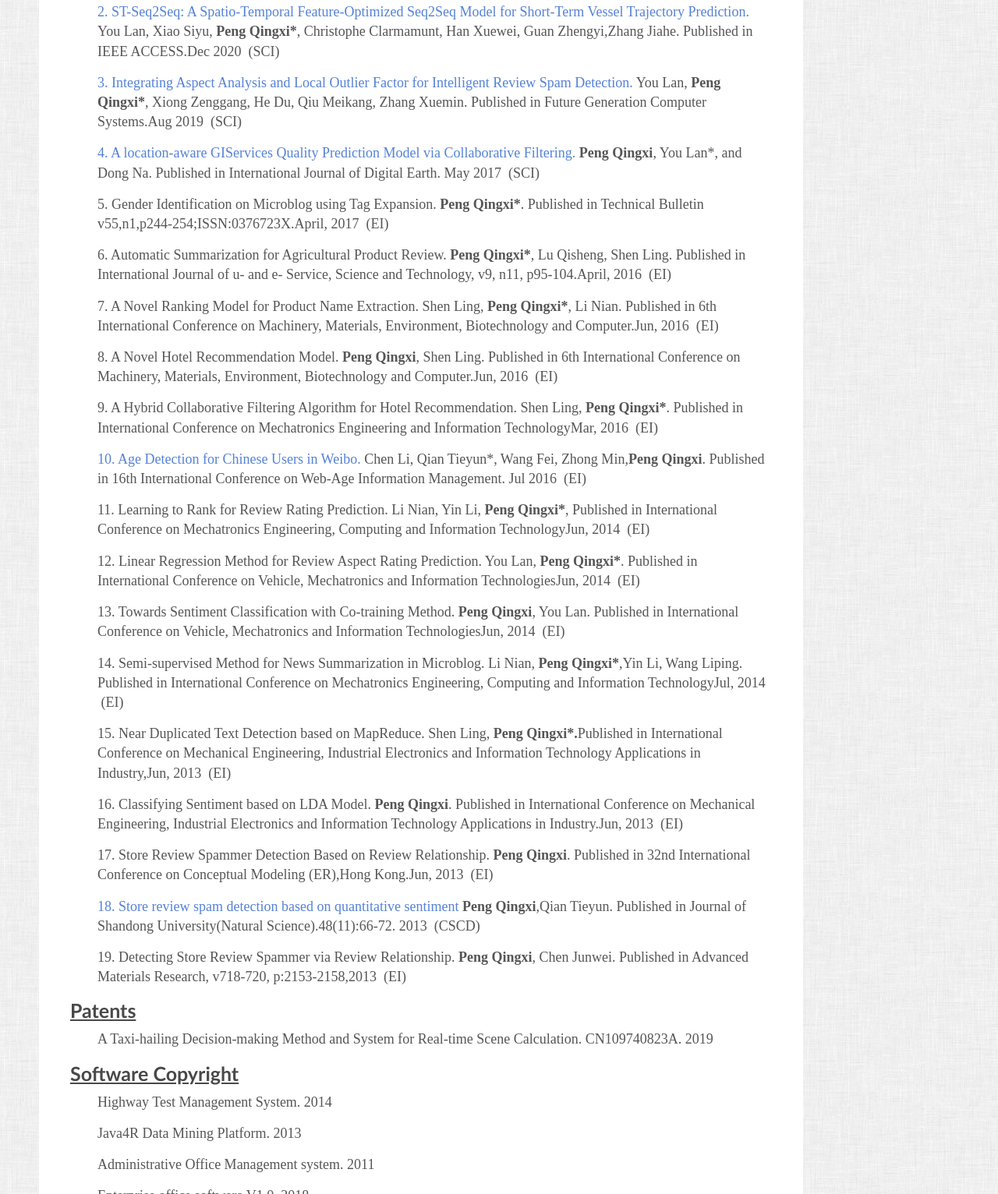
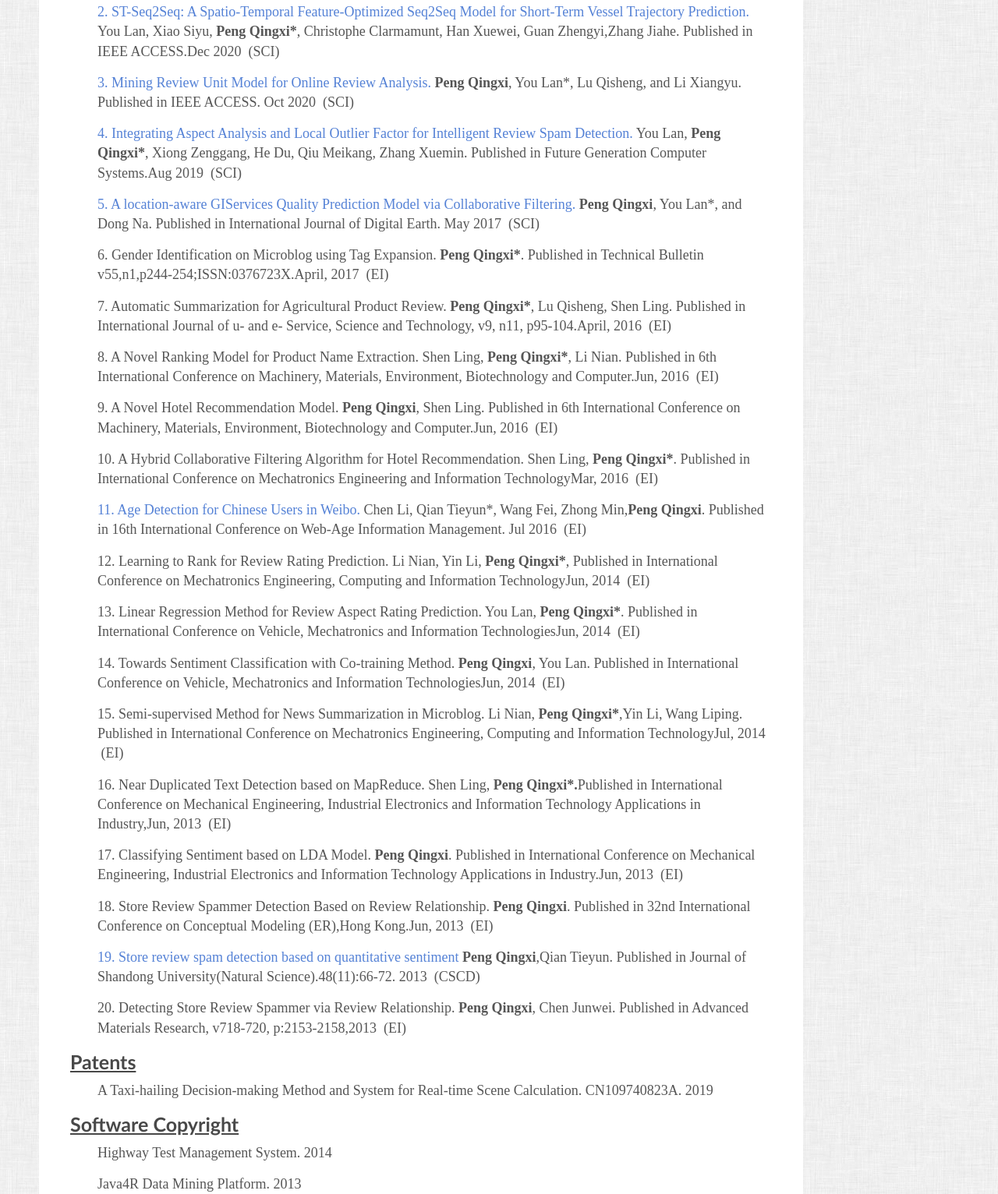
Before and after one commit to pengqingxi/pengqingxi.github.io, a plain HTML site: page index.html in a window 1280 px wide. Shown: the part 1003-2535 px from the top of the page at 78% size. Drawn offline with Linux system fonts and the light colour scheme; a web font is replaced by a local one.

Commit message:
Update index.html

```diff
--- a/index.html
+++ b/index.html
@@ -70,71 +70,75 @@
 
 			<p itemscope itemtype="http://schema.org/Article">
 			<span itemprop="name">
-			<a href="https://www.sciencedirect.com/science/article/abs/pii/S0167739X19307551" itemprop="url" title="Integrating Aspect Analysis and Local Outlier Factor for Intelligent Review Spam Detection">3. Integrating Aspect Analysis and Local Outlier Factor for Intelligent Review Spam Detection. </a></span>  You Lan, <strong>Peng Qingxi*</strong>, Xiong Zenggang, He Du, Qiu Meikang, Zhang Xuemin. Published in Future Generation Computer Systems.<span itemprop="datePublished">Aug 2019 &nbsp;(SCI)</span></p>
+			<a href="https://ieeexplore.ieee.org/abstract/document/9239937/" itemprop="url" title="Mining Review Unit Model for Online Review Analysis.">3. Mining Review Unit Model for Online Review Analysis.</a></span> <strong>Peng Qingxi</strong>, You Lan*, Lu Qisheng, and Li Xiangyu. Published in IEEE ACCESS. <span itemprop="datePublished">Oct 2020 &nbsp;(SCI)</span></p>
 
 			<p itemscope itemtype="http://schema.org/Article">
 			<span itemprop="name">
-			<a href="https://www.tandfonline.com/doi/full/10.1080/17538947.2017.1367041" itemprop="url" title="A location-aware GIServices Quality Prediction Model via Collaborative Filtering">4. A location-aware GIServices Quality Prediction Model via Collaborative Filtering. </a></span> <strong>Peng Qingxi</strong>, You Lan*, and Dong Na. Published in International Journal of Digital Earth. <span itemprop="datePublished">May 2017 &nbsp;(SCI)</span></p>
+			<a href="https://www.sciencedirect.com/science/article/abs/pii/S0167739X19307551" itemprop="url" title="Integrating Aspect Analysis and Local Outlier Factor for Intelligent Review Spam Detection">4. Integrating Aspect Analysis and Local Outlier Factor for Intelligent Review Spam Detection. </a></span>  You Lan, <strong>Peng Qingxi*</strong>, Xiong Zenggang, He Du, Qiu Meikang, Zhang Xuemin. Published in Future Generation Computer Systems.<span itemprop="datePublished">Aug 2019 &nbsp;(SCI)</span></p>
 
 			<p itemscope itemtype="http://schema.org/Article">
 			<span itemprop="name">
-			5. Gender Identification on Microblog using Tag Expansion. <strong>Peng Qingxi*</strong>. Published in Technical Bulletin v55,n1,p244-254;ISSN:0376723X.<span itemprop="datePublished">April, 2017 &nbsp;(EI)</span></p>
+			<a href="https://www.tandfonline.com/doi/full/10.1080/17538947.2017.1367041" itemprop="url" title="A location-aware GIServices Quality Prediction Model via Collaborative Filtering">5. A location-aware GIServices Quality Prediction Model via Collaborative Filtering. </a></span> <strong>Peng Qingxi</strong>, You Lan*, and Dong Na. Published in International Journal of Digital Earth. <span itemprop="datePublished">May 2017 &nbsp;(SCI)</span></p>
 
 			<p itemscope itemtype="http://schema.org/Article">
 			<span itemprop="name">
-			6. Automatic Summarization for Agricultural Product Review. <strong>Peng Qingxi*</strong>, Lu Qisheng, Shen Ling. Published in International Journal of u- and e- Service, Science and Technology, v9, n11, p95-104.<span itemprop="datePublished">April, 2016 &nbsp;(EI)</span></p>
+			6. Gender Identification on Microblog using Tag Expansion. <strong>Peng Qingxi*</strong>. Published in Technical Bulletin v55,n1,p244-254;ISSN:0376723X.<span itemprop="datePublished">April, 2017 &nbsp;(EI)</span></p>
 
 			<p itemscope itemtype="http://schema.org/Article">
 			<span itemprop="name">
-			7. A Novel Ranking Model for Product Name Extraction. Shen Ling, <strong>Peng Qingxi*</strong>, Li Nian. Published in 6th International Conference on Machinery, Materials, Environment, Biotechnology and Computer.<span itemprop="datePublished">Jun, 2016 &nbsp;(EI)</span></p>
+			7. Automatic Summarization for Agricultural Product Review. <strong>Peng Qingxi*</strong>, Lu Qisheng, Shen Ling. Published in International Journal of u- and e- Service, Science and Technology, v9, n11, p95-104.<span itemprop="datePublished">April, 2016 &nbsp;(EI)</span></p>
 
 			<p itemscope itemtype="http://schema.org/Article">
 			<span itemprop="name">
-			8. A Novel Hotel Recommendation Model. <strong>Peng Qingxi</strong>, Shen Ling. Published in 6th International Conference on Machinery, Materials, Environment, Biotechnology and Computer.<span itemprop="datePublished">Jun, 2016 &nbsp;(EI)</span></p>
+			8. A Novel Ranking Model for Product Name Extraction. Shen Ling, <strong>Peng Qingxi*</strong>, Li Nian. Published in 6th International Conference on Machinery, Materials, Environment, Biotechnology and Computer.<span itemprop="datePublished">Jun, 2016 &nbsp;(EI)</span></p>
 
 			<p itemscope itemtype="http://schema.org/Article">
 			<span itemprop="name">
-			9. A Hybrid Collaborative Filtering Algorithm for Hotel Recommendation. Shen Ling, <strong>Peng Qingxi*</strong>. Published in International Conference on Mechatronics Engineering and Information Technology<span itemprop="datePublished">Mar, 2016 &nbsp;(EI)</span></p>
+			9. A Novel Hotel Recommendation Model. <strong>Peng Qingxi</strong>, Shen Ling. Published in 6th International Conference on Machinery, Materials, Environment, Biotechnology and Computer.<span itemprop="datePublished">Jun, 2016 &nbsp;(EI)</span></p>
 
 			<p itemscope itemtype="http://schema.org/Article">
 			<span itemprop="name">
-			<a href="https://link.springer.com/chapter/10.1007/978-3-319-21042-1_7" itemprop="url" title="Age Detection for Chinese Users in Weibo">10. Age Detection for Chinese Users in Weibo.</a></span> Chen Li, Qian Tieyun*, Wang Fei, Zhong Min,<strong>Peng Qingxi</strong>. Published in 16th International Conference on Web-Age Information Management. <span itemprop="datePublished">Jul 2016 &nbsp;(EI)</span></p>
+			10. A Hybrid Collaborative Filtering Algorithm for Hotel Recommendation. Shen Ling, <strong>Peng Qingxi*</strong>. Published in International Conference on Mechatronics Engineering and Information Technology<span itemprop="datePublished">Mar, 2016 &nbsp;(EI)</span></p>
 
 			<p itemscope itemtype="http://schema.org/Article">
 			<span itemprop="name">
-			11. Learning to Rank for Review Rating Prediction. Li Nian, Yin Li, <strong>Peng Qingxi*</strong>, Published in International Conference on Mechatronics Engineering, Computing and Information Technology<span itemprop="datePublished">Jun, 2014 &nbsp;(EI)</span></p>
+			<a href="https://link.springer.com/chapter/10.1007/978-3-319-21042-1_7" itemprop="url" title="Age Detection for Chinese Users in Weibo">11. Age Detection for Chinese Users in Weibo.</a></span> Chen Li, Qian Tieyun*, Wang Fei, Zhong Min,<strong>Peng Qingxi</strong>. Published in 16th International Conference on Web-Age Information Management. <span itemprop="datePublished">Jul 2016 &nbsp;(EI)</span></p>
 
 			<p itemscope itemtype="http://schema.org/Article">
 			<span itemprop="name">
-			12. Linear Regression Method for Review Aspect Rating Prediction. You Lan, <strong>Peng Qingxi*</strong>. Published in International Conference on Vehicle, Mechatronics and Information Technologies<span itemprop="datePublished">Jun, 2014 &nbsp;(EI)</span></p>
+			12. Learning to Rank for Review Rating Prediction. Li Nian, Yin Li, <strong>Peng Qingxi*</strong>, Published in International Conference on Mechatronics Engineering, Computing and Information Technology<span itemprop="datePublished">Jun, 2014 &nbsp;(EI)</span></p>
 
 			<p itemscope itemtype="http://schema.org/Article">
 			<span itemprop="name">
-			13. Towards Sentiment Classification with Co-training Method. <strong>Peng Qingxi</strong>, You Lan.  Published in International Conference on Vehicle, Mechatronics and Information Technologies<span itemprop="datePublished">Jun, 2014 &nbsp;(EI)</span></p>
+			13. Linear Regression Method for Review Aspect Rating Prediction. You Lan, <strong>Peng Qingxi*</strong>. Published in International Conference on Vehicle, Mechatronics and Information Technologies<span itemprop="datePublished">Jun, 2014 &nbsp;(EI)</span></p>
 
 			<p itemscope itemtype="http://schema.org/Article">
 			<span itemprop="name">
-			14. Semi-supervised Method for News Summarization in Microblog. Li Nian, <strong>Peng Qingxi*</strong>,Yin Li, Wang Liping. Published in International Conference on Mechatronics Engineering, Computing and Information Technology<span itemprop="datePublished">Jul, 2014 &nbsp;(EI)</span></p>
+			14. Towards Sentiment Classification with Co-training Method. <strong>Peng Qingxi</strong>, You Lan.  Published in International Conference on Vehicle, Mechatronics and Information Technologies<span itemprop="datePublished">Jun, 2014 &nbsp;(EI)</span></p>
 
 			<p itemscope itemtype="http://schema.org/Article">
 			<span itemprop="name">
-			15. Near Duplicated Text Detection based on MapReduce. Shen Ling, <strong>Peng Qingxi*.</strong>Published in International Conference on Mechanical Engineering, Industrial Electronics and Information Technology Applications in Industry,<span itemprop="datePublished">Jun, 2013 &nbsp;(EI)</span></p>
+			15. Semi-supervised Method for News Summarization in Microblog. Li Nian, <strong>Peng Qingxi*</strong>,Yin Li, Wang Liping. Published in International Conference on Mechatronics Engineering, Computing and Information Technology<span itemprop="datePublished">Jul, 2014 &nbsp;(EI)</span></p>
 
 			<p itemscope itemtype="http://schema.org/Article">
 			<span itemprop="name">
-			16. Classifying Sentiment based on LDA Model. <strong>Peng Qingxi</strong>. Published in International Conference on Mechanical Engineering, Industrial Electronics and Information Technology Applications in Industry.<span itemprop="datePublished">Jun, 2013 &nbsp;(EI)</span></p>
+			16. Near Duplicated Text Detection based on MapReduce. Shen Ling, <strong>Peng Qingxi*.</strong>Published in International Conference on Mechanical Engineering, Industrial Electronics and Information Technology Applications in Industry,<span itemprop="datePublished">Jun, 2013 &nbsp;(EI)</span></p>
 
 			<p itemscope itemtype="http://schema.org/Article">
 			<span itemprop="name">
-			17. Store Review Spammer Detection Based on Review Relationship. <strong>Peng Qingxi</strong>. Published in 32nd International Conference on Conceptual Modeling (ER),Hong Kong.<span itemprop="datePublished">Jun, 2013 &nbsp;(EI)</span></p>
+			17. Classifying Sentiment based on LDA Model. <strong>Peng Qingxi</strong>. Published in International Conference on Mechanical Engineering, Industrial Electronics and Information Technology Applications in Industry.<span itemprop="datePublished">Jun, 2013 &nbsp;(EI)</span></p>
 
 			<p itemscope itemtype="http://schema.org/Article">
 			<span itemprop="name">
-			<a href="http://lxbwk.njournal.sdu.edu.cn/CN/abstract/abstract2525.shtml" itemprop="url" title="Store review spam detection based on quantitative sentiment">18. Store review spam detection based on quantitative sentiment</a></span> <strong>Peng Qingxi</strong>,Qian Tieyun. Published in Journal of Shandong University(Natural Science).48(11):66-72. <span itemprop="datePublished">2013 &nbsp;(CSCD)</span></p>
+			18. Store Review Spammer Detection Based on Review Relationship. <strong>Peng Qingxi</strong>. Published in 32nd International Conference on Conceptual Modeling (ER),Hong Kong.<span itemprop="datePublished">Jun, 2013 &nbsp;(EI)</span></p>
 
 			<p itemscope itemtype="http://schema.org/Article">
 			<span itemprop="name">
-			19. Detecting Store Review Spammer via Review Relationship. <strong>Peng Qingxi</strong>, Chen Junwei. Published in Advanced Materials Research, v718-720, p:2153-2158,<span itemprop="datePublished">2013 &nbsp;(EI)</span></p>
+			<a href="http://lxbwk.njournal.sdu.edu.cn/CN/abstract/abstract2525.shtml" itemprop="url" title="Store review spam detection based on quantitative sentiment">19. Store review spam detection based on quantitative sentiment</a></span> <strong>Peng Qingxi</strong>,Qian Tieyun. Published in Journal of Shandong University(Natural Science).48(11):66-72. <span itemprop="datePublished">2013 &nbsp;(CSCD)</span></p>
+
+			<p itemscope itemtype="http://schema.org/Article">
+			<span itemprop="name">
+			20. Detecting Store Review Spammer via Review Relationship. <strong>Peng Qingxi</strong>, Chen Junwei. Published in Advanced Materials Research, v718-720, p:2153-2158,<span itemprop="datePublished">2013 &nbsp;(EI)</span></p>
 		</section>
 
 		<section id="Patents">
```
